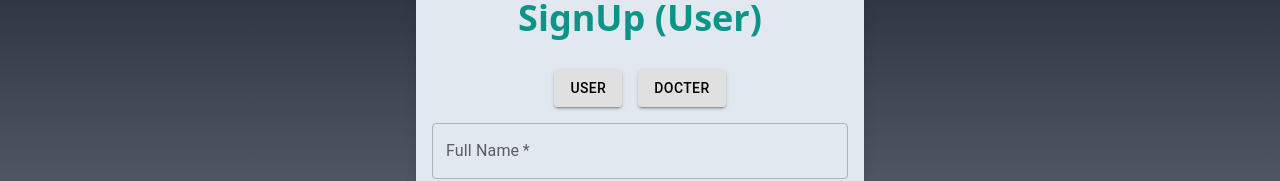
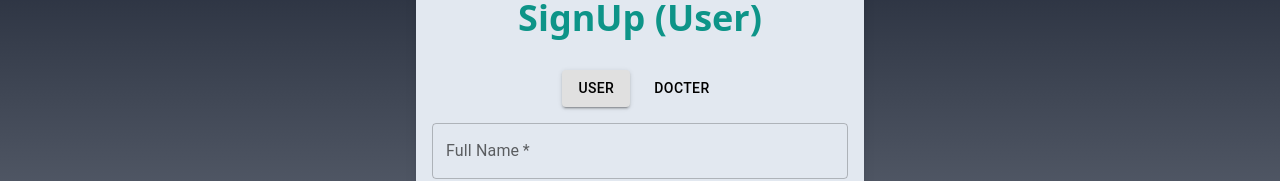
Before and after one commit to swapneel1026/docter-app-client, a React (Vite) app: page /signup in a window 1280 px wide. Shown: the part 243-424 px from the top of the page. Built offline with nearby package versions, Linux system fonts and the light colour scheme; no server answers.

Commit message:
fix:button styles

```diff
--- a/src/compo/Signup.jsx
+++ b/src/compo/Signup.jsx
@@ -58,7 +58,7 @@ const Signup = () => {
         </h1>
         <div className="flex justify-center mb-4 space-x-4">
           <Button
-            variant="contained"
+            variant={formType === "user" ? "contained" : "text"}
             color="inherit"
             onClick={() => setFormType("user")}
             className={formType === "user" ? "bg-teal-600" : ""}
@@ -66,7 +66,7 @@ const Signup = () => {
             User
           </Button>
           <Button
-            variant="contained"
+            variant={formType === "docter" ? "contained" : "text"}
             color="inherit"
             onClick={() => setFormType("docter")}
             className={formType === "docter" ? "bg-teal-600" : ""}
```
